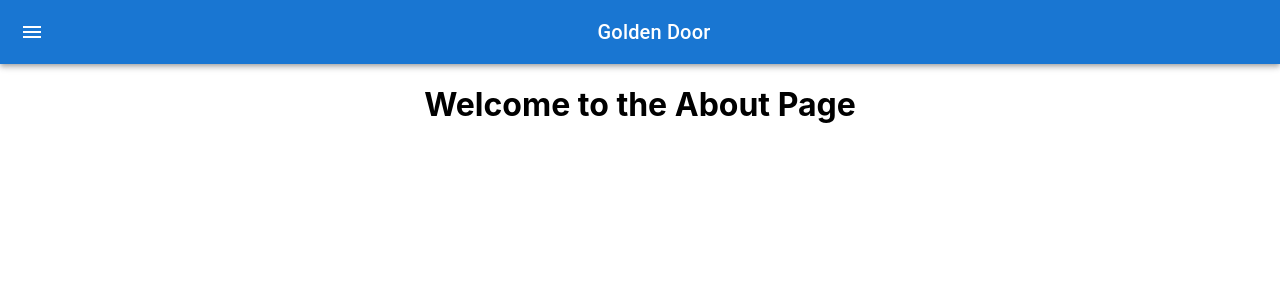
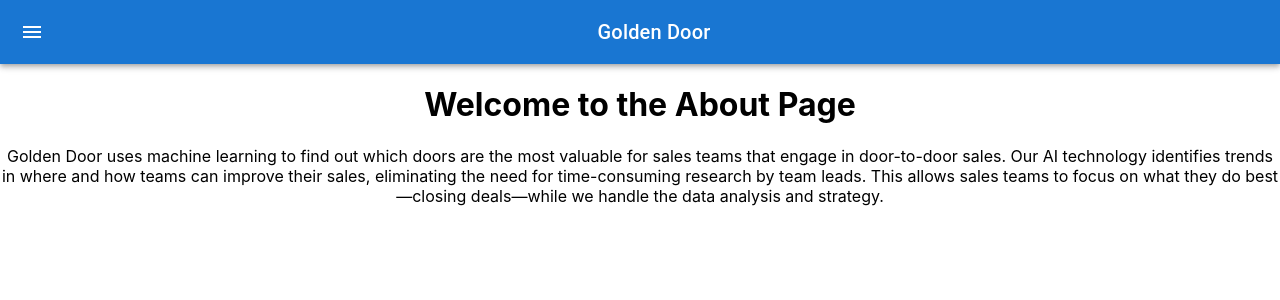
Before and after one commit to thekingofklorine/golden-door, a React (Create React App) app: page /golden-door/about in a window 1280 px wide. Shown: the top 300 px of the page. Built offline with nearby package versions, Linux system fonts and the light colour scheme.

Commit message:
text added for hw

```diff
--- a/src/pages/About.tsx
+++ b/src/pages/About.tsx
@@ -4,6 +4,11 @@ function About() {
   return (
     <div>
       <h1>Welcome to the About Page</h1>
+      <p>
+        Golden Door uses machine learning to find out which doors are the most valuable for sales teams that engage in door-to-door sales.
+        Our AI technology identifies trends in where and how teams can improve their sales, eliminating the need for time-consuming research by team leads.
+        This allows sales teams to focus on what they do best—closing deals—while we handle the data analysis and strategy.
+      </p>
     </div>
   );
 }
--- a/src/pages/Contact.tsx
+++ b/src/pages/Contact.tsx
@@ -4,6 +4,11 @@ function Contact() {
   return (
     <div>
       <h1>Welcome to the Contact Page</h1>
+      <p>If you'd like to reach us, you can:</p>
+      <ul>
+        <li><a href="mailto:bearmane@byu.edu?subject=Golden%20Door%20Inquiry&body=Please%20include%20your%20name%20and%20what%20and%20what%20you%20hope%20we%20can%20do%20for%20you.">Send Email</a></li>
+        <li>or <a href="https://docs.google.com/forms/d/1Z9WmKMq73SRc4oCdu1VjnTXnv-jYwzrjJ5kmU6lcWkI/prefill" target="_blank" rel="noopener noreferrer">click this link to fill out a survey</a>.</li>
+      </ul>
     </div>
   );
 }
```
